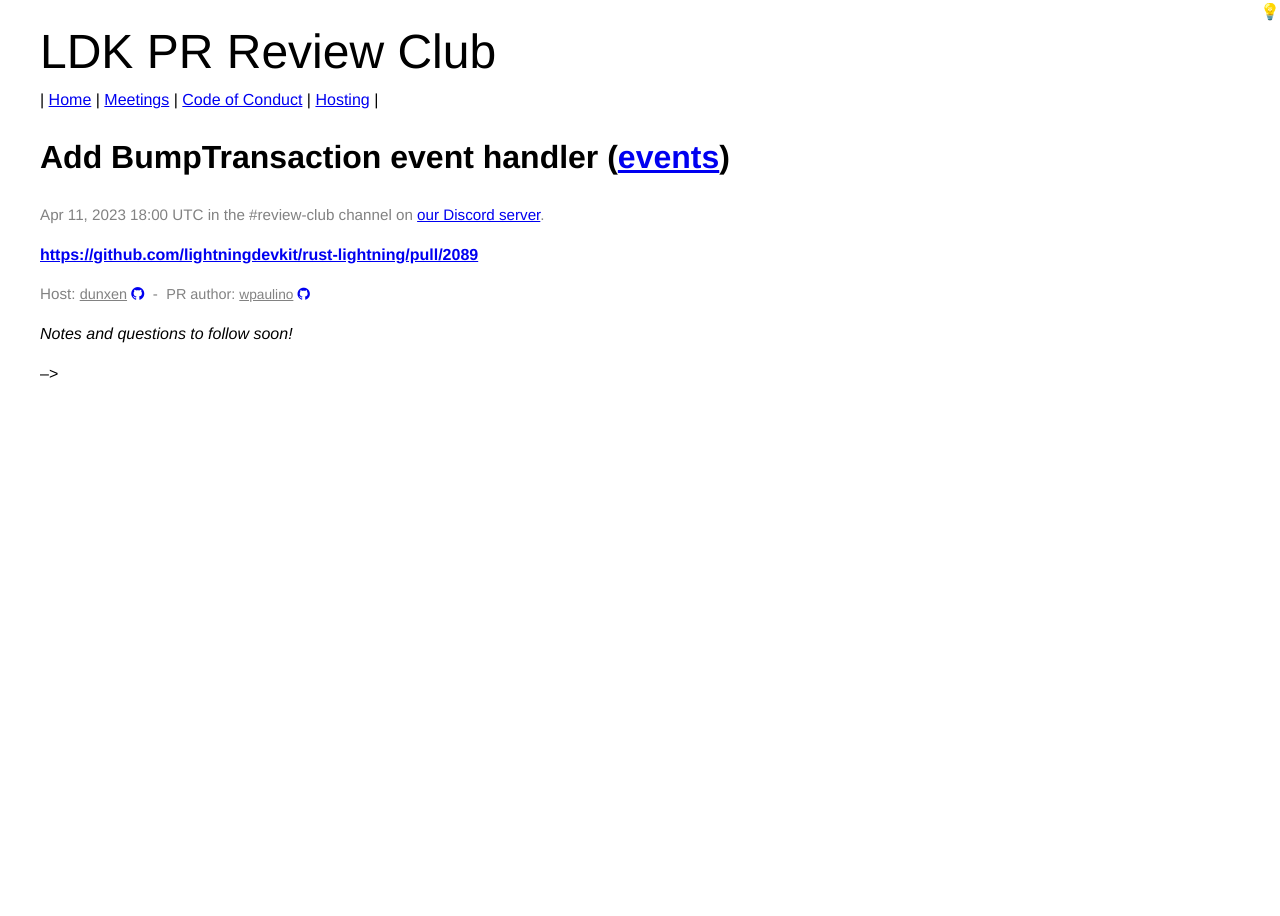
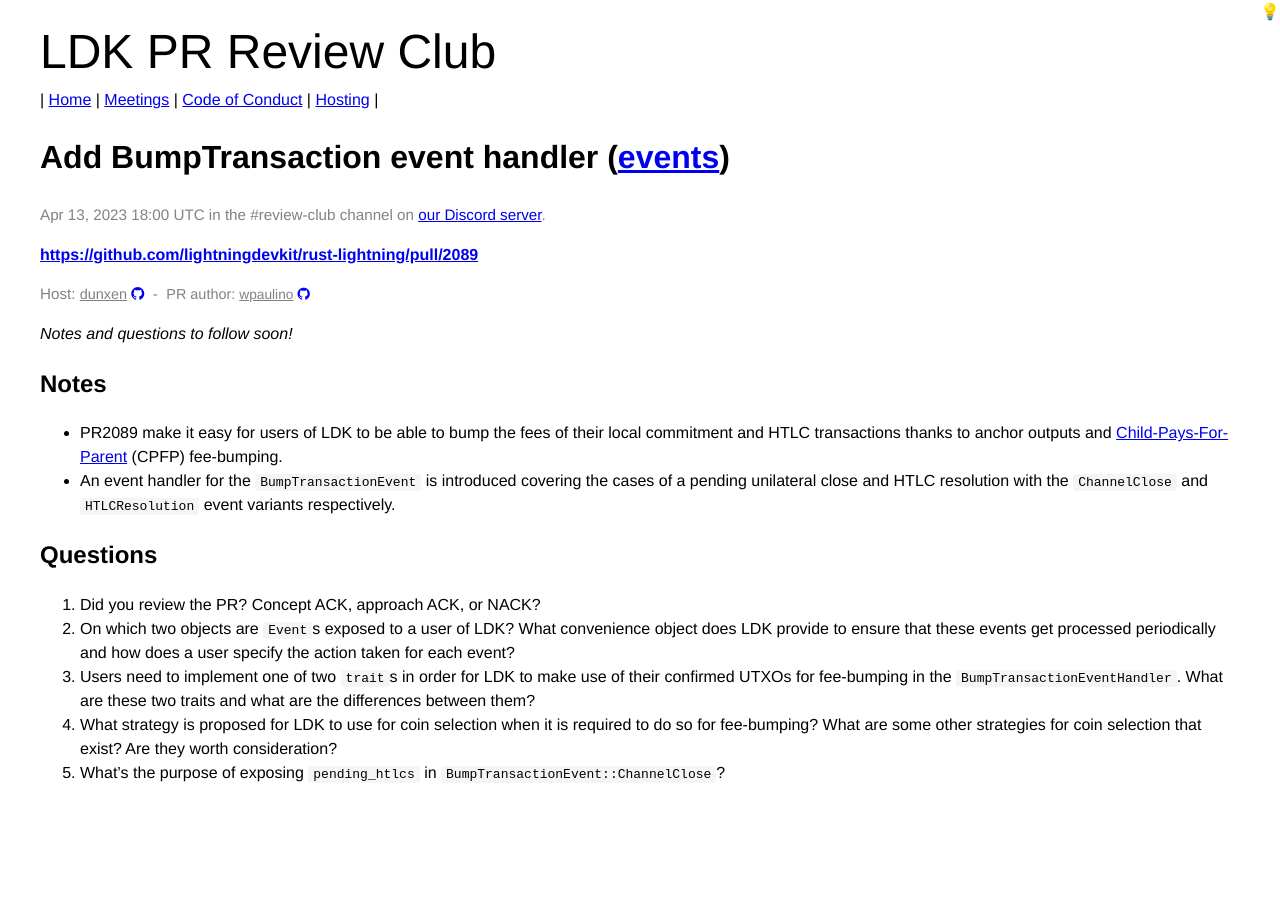
Before and after one commit to lightningdevkit/ldk-review-club, a Jekyll site: the page built from _posts/2023-04-11-#2089.md, in a window 1280 px wide. Built offline with Jekyll 4.4.1, drawn with Linux system fonts in a browser that asks for light colours.

Commit message:
Add notes and first few questions

```diff
--- a/_config.yml
+++ b/_config.yml
@@ -10,8 +10,8 @@ sass:
 
 # Site settings
 author:            "LDK PR Review Club contributors"
-coordinator:       "LDK contributor [ariard](https://github.com/ariard)"
-coordinator_irc:   "ariard"
+coordinator:       "LDK contributor [dunxen](https://github.com/dunxen)"
+coordinator_irc:   "dunxen"
 description:       "A fortnightly review club for LDK PRs"
 meeting_day:       "Tuesday"
 meeting_location:  'the #review-club channel on <a href="https://discord.gg/5AcknnMfBw">our Discord server</a>'
--- a/_posts/2023-04-11-#2089.md
+++ b/_posts/2023-04-11-#2089.md
@@ -1,6 +1,6 @@
 ---
 layout: pr
-date: 2023-04-11
+date: 2023-04-13
 title: "Add BumpTransaction event handler"
 pr: 2089
 authors: [wpaulino]
@@ -12,12 +12,18 @@ commit:
 
 _Notes and questions to follow soon!_
 
-<!-- TODO: Before meeting, add notes and questions
 ## Notes
+* PR2089 make it easy for users of LDK to be able to bump the fees of their local commitment and HTLC transactions
+  thanks to anchor outputs and [Child-Pays-For-Parent](https://bitcoinops.org/en/topics/cpfp) (CPFP) fee-bumping.
+* An event handler for the `BumpTransactionEvent` is introduced covering the cases of a pending unilateral close and
+  HTLC resolution with the `ChannelClose` and `HTLCResolution` event variants respectively.
 
 ## Questions
-1. Did you review the PR? [Concept ACK, approach ACK, tested ACK, or NACK](https://github.com/lightningdevkit/rust-lightning/blob/master/CONTRIBUTING.md#peer-review)?
--->
-
-
--->
+1. Did you review the PR? Concept ACK, approach ACK, or NACK?
+1. On which two objects are `Event`s exposed to a user of LDK? What convenience object does LDK provide to ensure that
+   these events get processed periodically and how does a user specify the action taken for each event?
+1. Users need to implement one of two `trait`s in order for LDK to make use of their confirmed UTXOs for fee-bumping
+   in the `BumpTransactionEventHandler`. What are these two traits and what are the differences between them?
+1. What strategy is proposed for LDK to use for coin selection when it is required to do so for fee-bumping? What are some
+   other strategies for coin selection that exist? Are they worth consideration?
+1. What's the purpose of exposing `pending_htlcs` in `BumpTransactionEvent::ChannelClose`?
```
